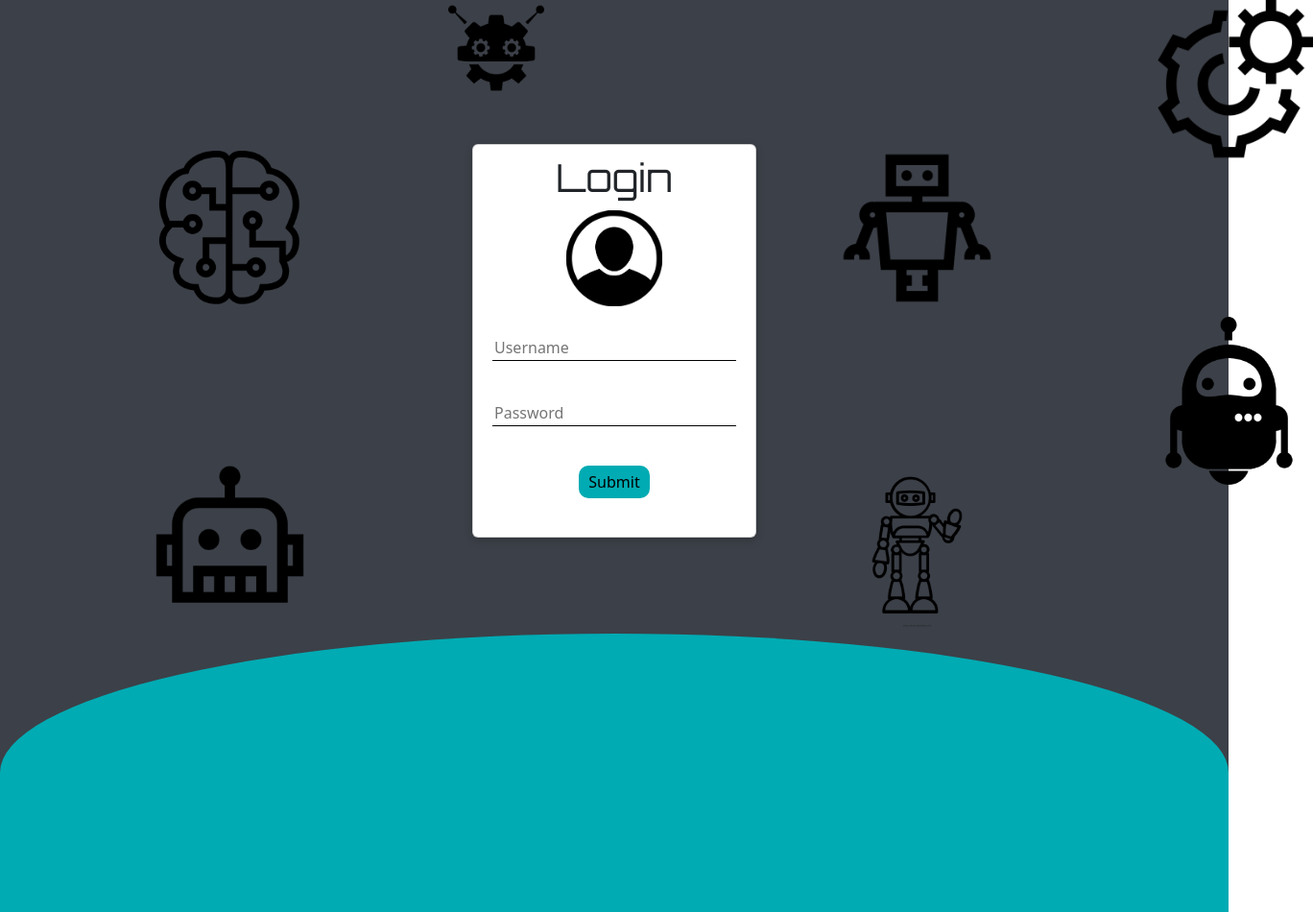
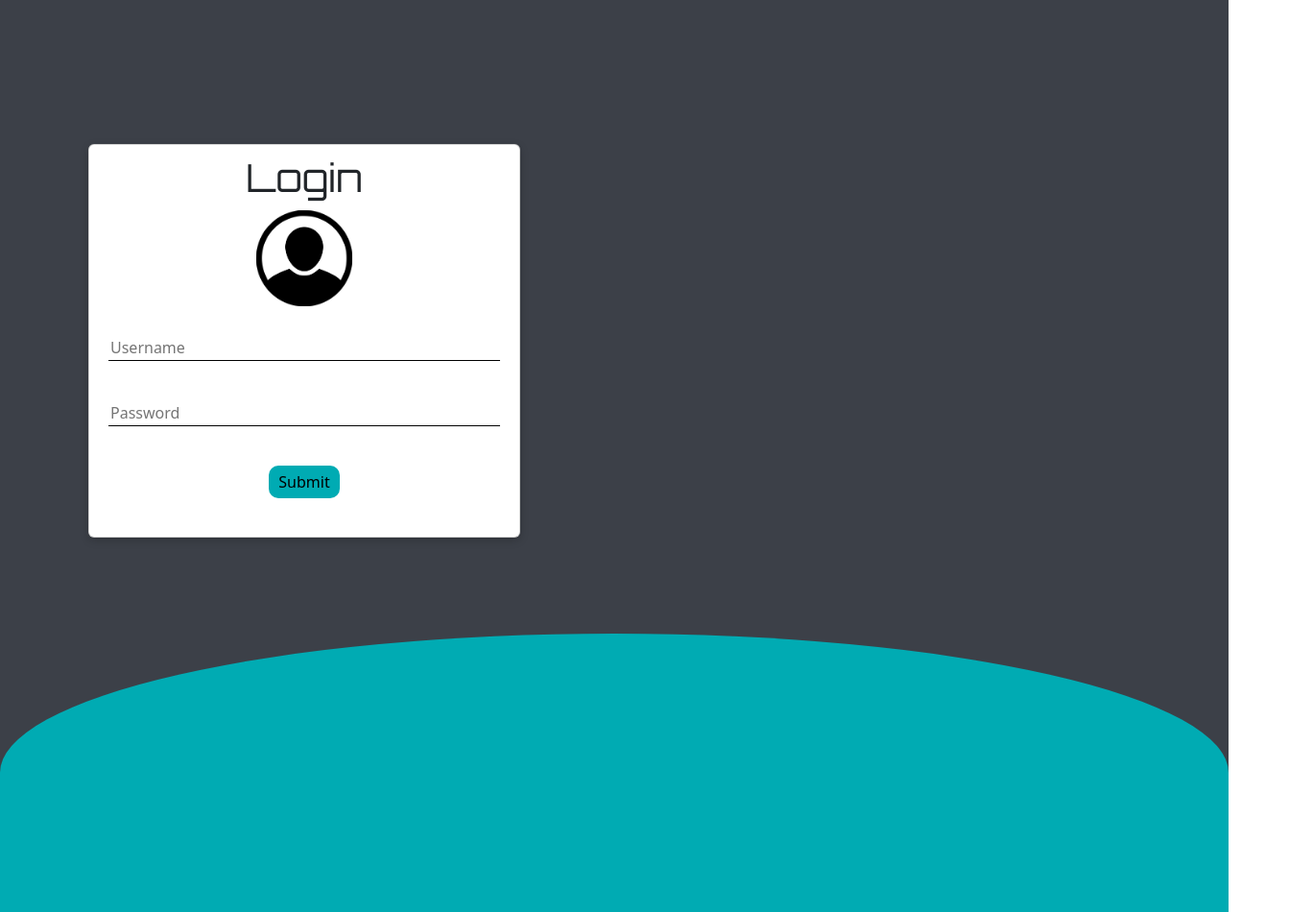
Before and after one commit to surajaribenchi/corsitloginpage, a plain HTML site: page index.html in a window 1280 px wide. Shown: the whole page at 96% size, 1368 px wide, since content can reach past the window. Drawn offline with nearby package versions, Linux system fonts and the light colour scheme.

Commit message:
Update index.html

```diff
--- a/index.html
+++ b/index.html
@@ -12,13 +12,7 @@
     <!-- upper body -->
  <div class="upper">
    <div class="container">
-   <div class="leftupper">
 
-    <img src="pngwing.com (2).png" alt="" class="style1">
-    <img src="pngwing.com (7).png" alt="" class="style2">
-    <img src="pngwing.com (5).png" alt="" class="style1">
-
-    </div>
    <div class="card">
     <h1>Login</h1>
     <div class="img">
@@ -34,12 +28,7 @@
 
     </form>
    </div>
-   <div class="rightupper">
-    <img src="pngwing.com (3).png" alt="" class="style1">
-    <img src="pngwing.com (4).png" alt="" class="style2 big">
-    <img src="kisspng-robot-artificial-intelligence-drawing-computer-ico-5affe895dbcb50.7896289715267206619003.png" alt="" class="style1">
-    <img src="pngwing.com (8).png" alt="" class="style2 big">
-   </div>
+
    </div>
  </div>
  <!-- lower body -->
```
